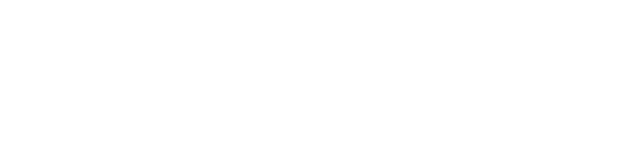
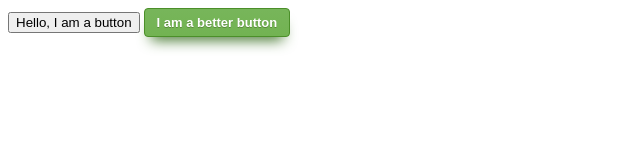
Before and after one commit to 1nsomniac/xwave, a website: page index.html in a window 1280 px wide. Shown: the whole page, without its empty margins (0-640 px from the left). Drawn offline with Linux system fonts and the light colour scheme.

```diff
--- a/index.html
+++ b/index.html
@@ -1,12 +1,14 @@
 <!DOCTYPE html>
 <html lang="en">
 <head>
+    <link rel="stylesheet" href="styles.css">
     <meta charset="UTF-8">
     <!-- <meta name="viewport" content="width=device-width, initial-scale=1.0"> -->
     <meta name="viewport" content="initial-scale=1.0">
-    <title>Document</title>
+    <title>xwave</title>
 </head>
 <body>
-
+    <button type="button">Hello, I am a button</button>
+    <a href="#" class="myButton">I am a better button</a>
 </body>
 </html>
--- /dev/null
+++ b/styles.css
@@ -0,0 +1,24 @@
+.myButton {
+	box-shadow: 0px 10px 14px -7px #3e7327;
+	background:linear-gradient(to bottom, #77b55a 5%, #72b352 100%);
+	background-color:#77b55a;
+	border-radius:4px;
+	border:1px solid #4b8f29;
+	display:inline-block;
+	cursor:pointer;
+	color:#ffffff;
+	font-family:Arial;
+	font-size:13px;
+	font-weight:bold;
+	padding:6px 12px;
+	text-decoration:none;
+	text-shadow:0px 1px 0px #5b8a3c;
+}
+.myButton:hover {
+	background:linear-gradient(to bottom, #72b352 5%, #77b55a 100%);
+	background-color:#72b352;
+}
+.myButton:active {
+	position:relative;
+	top:1px;
+}
```
Also changed, not shown: package.json (added, +15 -0 lines), 2 other files.
